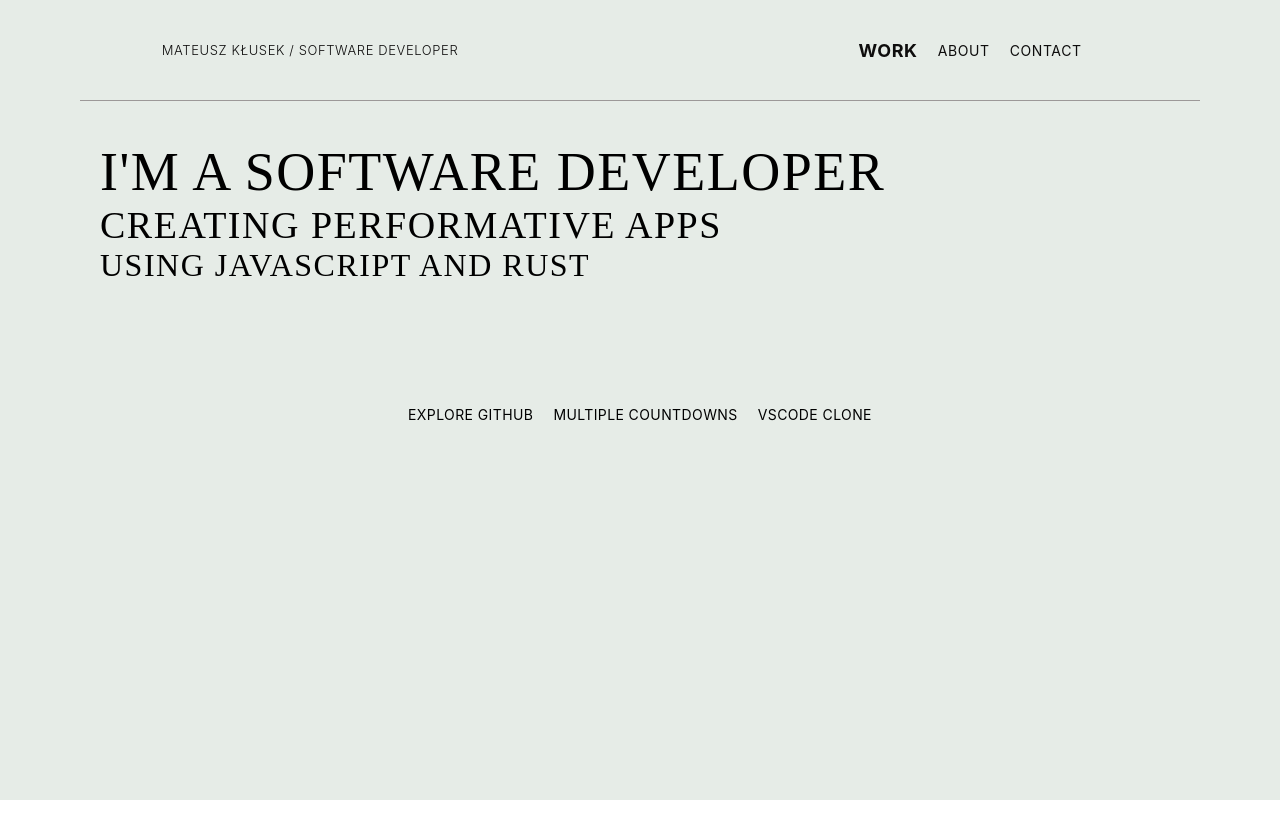
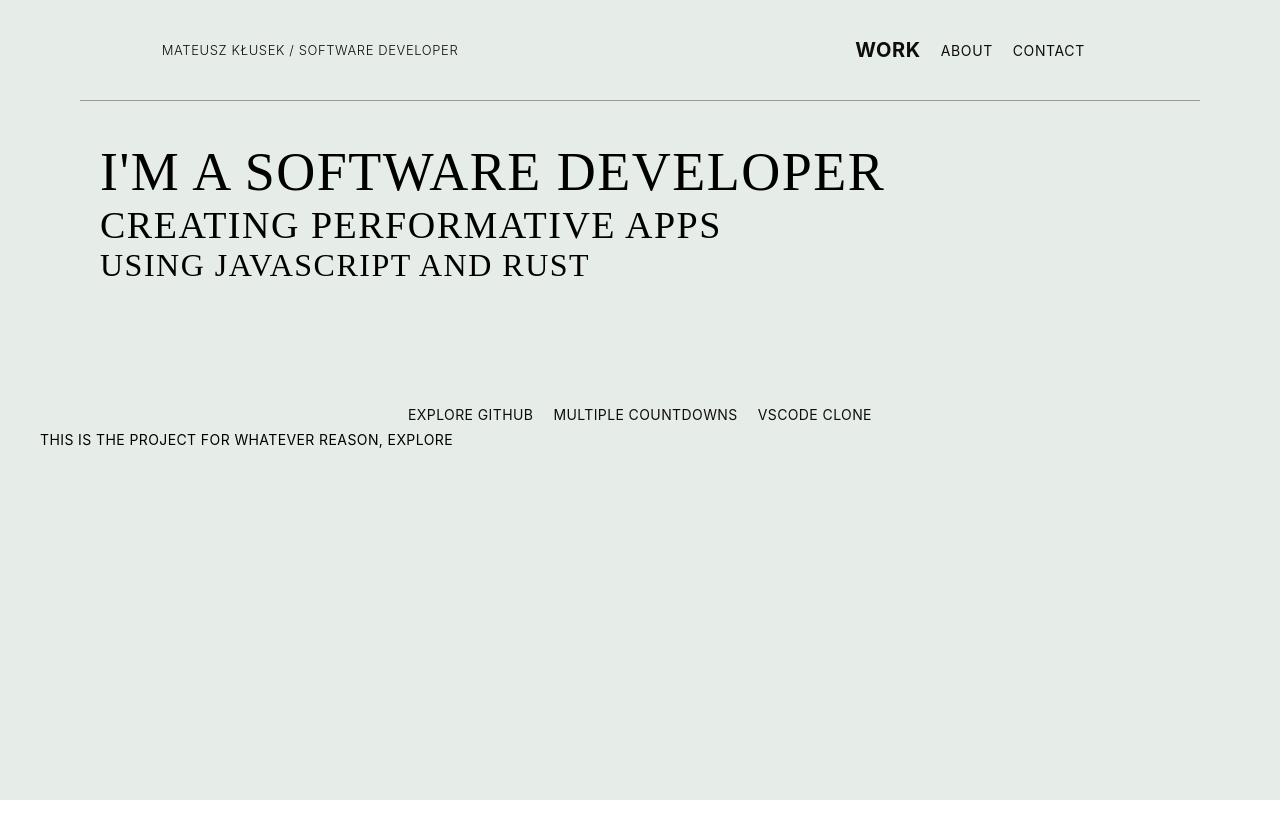
Before and after one commit to MateuszKlusek/PortfolioWebsite, a React (Create React App) app in the folder client/: page /work in a window 1280 px wide. Shown: the top 838 px of the page. Built offline with nearby package versions, Linux system fonts and the light colour scheme.

Commit message:
fixed routing

```diff
--- a/client/package.json
+++ b/client/package.json
@@ -6,6 +6,7 @@
     "@testing-library/jest-dom": "^5.16.4",
     "@testing-library/react": "^13.3.0",
     "@testing-library/user-event": "^13.5.0",
+    "gsap": "^3.10.4",
     "react": "^18.2.0",
     "react-dom": "^18.2.0",
     "react-router-dom": "^6.3.0",
--- a/client/src/App.jsx
+++ b/client/src/App.jsx
@@ -21,7 +21,7 @@ function App() {
         <MainTitle />
 
         <Routes>
-          <Route path="/work" element={<Work />} />
+          <Route path="/work/*" element={<Work />} />
           <Route path="/about" element={<About />} />
           <Route path="/contact" element={<Contact />} />
           <Route path="*" element={<Navigate to="/work" replace />}/>
--- a/client/src/components/Navbar/Navbar.jsx
+++ b/client/src/components/Navbar/Navbar.jsx
@@ -8,16 +8,21 @@ import { useLocation } from "react-router-dom";
 const Navbar = () => {
     let location = useLocation();
 
+    const handlePathname = (path) =>{
+        var pathnameWithoutParams = path.split("/").filter(el=>el)
+        return `/${pathnameWithoutParams[0]}`
+    }
+
+
     return (
     <S.NavbarContainer>
         <S.Left> Mateusz Kłusek / Software Developer </S.Left>
         <S.MiddleIcon></S.MiddleIcon>
         <S.Right>
-            <S.Text active={location.pathname==="/work"}><S.StyledLink to="/work">work</S.StyledLink></S.Text>
-            <S.Text active={location.pathname==="/about"}><S.StyledLink to="/about">about</S.StyledLink></S.Text>
-            <S.Text active={location.pathname==="/contact"}><S.StyledLink to="/contact">contact</S.StyledLink></S.Text>
+            <S.Text active={handlePathname(location.pathname)==="/work"}><S.StyledLink to="/work">work</S.StyledLink></S.Text>
+            <S.Text active={handlePathname(location.pathname)==="/about"}><S.StyledLink to="/about">about</S.StyledLink></S.Text>
+            <S.Text active={handlePathname(location.pathname)==="/contact"}><S.StyledLink to="/contact">contact</S.StyledLink></S.Text>
         </S.Right>
-
     </S.NavbarContainer>
     );
 };
--- a/client/src/components/Navbar/Navbar.styled.jsx
+++ b/client/src/components/Navbar/Navbar.styled.jsx
@@ -37,7 +37,7 @@ export const Text = styled.div`
     text-transform: uppercase;
     margin: 0 10px;
     font-weight: ${props=>props.active? '700' : "400"};
-    font-size: ${props=>props.active ? "18px": "14px"};
+    font-size: ${props=>props.active ? "20px": "14px"};
 
 transition: all 0.248s;
 `
--- /dev/null
+++ b/client/src/components/Project/Project.jsx
@@ -0,0 +1,25 @@
+// react
+import { useLayoutEffect, useState } from "react";
+
+// styles
+import * as S from "./Project.styled"
+
+// hooks
+import { useParams } from "react-router-dom";
+import { projectsData } from "../../helpers/projectsData";
+
+// helpers
+
+const Project = () => {
+    const [id, setId] = useState("exploreGithub")
+    const params = useParams()
+    useLayoutEffect(()=>{
+        if (params.id in projectsData){
+            setId(params.id)
+        }
+    },[params.id])
+
+    return <div>{projectsData[id].text}</div>;
+};
+
+export default Project;
--- /dev/null
+++ b/client/src/components/Project/Project.styled.jsx
@@ -0,0 +1 @@
+import styled from "styled-components"
--- a/client/src/components/Work/Work.jsx
+++ b/client/src/components/Work/Work.jsx
@@ -1,26 +1,31 @@
+// react
+import {useEffect} from "react"
 
 // style
 import * as S from "./Work.styled"
 
 // hooks
-import { Routes} from "react-router-dom";
+import {Route, Routes, useLocation,useRouteMatch} from "react-router-dom";
+
+// components
+import Project from "./../Project/Project"
 
 const Work = () => {
-    return <S.WorkContainer>
+    let location = useLocation();
 
+    return (<S.WorkContainer>
     <S.Tabs>
-        <S.Tab>Explore Github</S.Tab>
-        <S.Tab>Multiple Countdowns</S.Tab>
-        <S.Tab>VSCode Clone</S.Tab>
+        <S.Tab ><S.StyledLink to="exploreGithub">Explore Github</S.StyledLink></S.Tab>
+        <S.Tab ><S.StyledLink to="multipleCountdowns">Multiple Countdowns</S.StyledLink></S.Tab>
+        <S.Tab ><S.StyledLink to="vscodeClone">VSCode Clone</S.StyledLink></S.Tab>
     </S.Tabs>
 
 
-<Routes>
-
-</Routes>
-
-
-    </S.WorkContainer>;
+    <Routes>
+        <Route path=":id" element={<Project />} />
+        <Route path="/" element={<Project emptyProject/>} />
+    </Routes>
+    </S.WorkContainer>);
 };
 
 export default Work;
--- a/client/src/components/Work/Work.styled.jsx
+++ b/client/src/components/Work/Work.styled.jsx
@@ -1,9 +1,12 @@
 import styled from "styled-components"
+
+// hooks
+import {Link} from "react-router-dom"
 
 export const WorkContainer = styled.div`
    min-height: 500px;
    display: flex;
-   justify-content: center;
+   flex-direction: column;
    text-transform: uppercase;
    font-family: 'Inter', sans-serif;
    font-weight: 400;
@@ -17,8 +20,28 @@ export const Tabs = styled.div`
    padding-top: 15px;
    display: flex;
    justify-content: center;
+   `
+
+export const Tab = styled.div`
+position: relative;
+   padding: 0 10px;
 `
 
-export const Tab = styled.div`
-   padding: 0 10px;
+export const Line = styled.div`
+   position: absolute;
+   width: 220px;
+   height: 2px;
+   background: #b6adad;
+   margin-top: -10px;
+   left:0;
 `
+
+export const StyledLink = styled(Link)`
+    text-decoration: none;
+    color: #0e0d0d;
+
+    &:focus, &:hover, &:visited, &:link, &:active {
+    text-decoration: none;
+    color: #0e0d0d;
+}
+`
--- /dev/null
+++ b/client/src/helpers/projectsData.js
@@ -0,0 +1,11 @@
+export const projectsData = {
+    multipleCountdowns: {
+        text: "this is the project for whatever reason, multiple"
+    },
+    exploreGithub: {
+        text: "this is the project for whatever reason, explore"
+    },
+    vscodeClone: {
+        text: "this is the project for whatever reason"
+    }
+}
--- a/client/src/index.js
+++ b/client/src/index.js
@@ -12,9 +12,7 @@ import App from './App';
 
 const root = ReactDOM.createRoot(document.getElementById('root'));
 root.render(
-  <React.StrictMode>
-    <BrowserRouter >
-      <App />
-    </BrowserRouter>
-  </React.StrictMode>
+  <BrowserRouter >
+    <App />
+  </BrowserRouter>
 );
```
Also changed, not shown: 2 other files (tests, documents, lock files or other folders).
